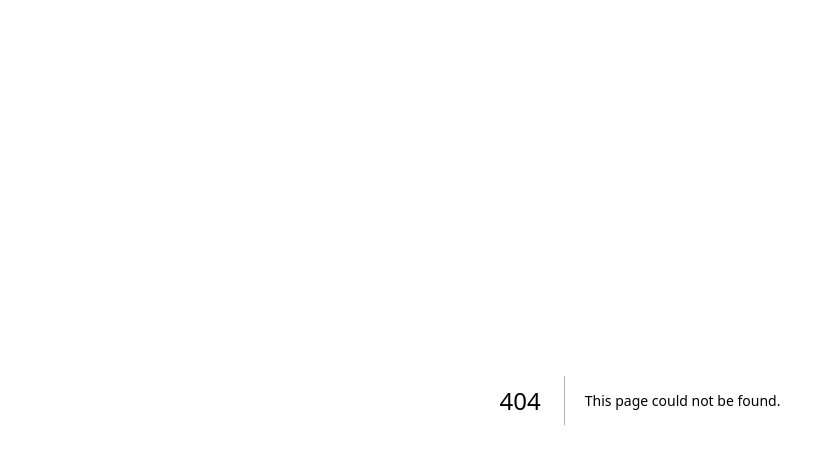
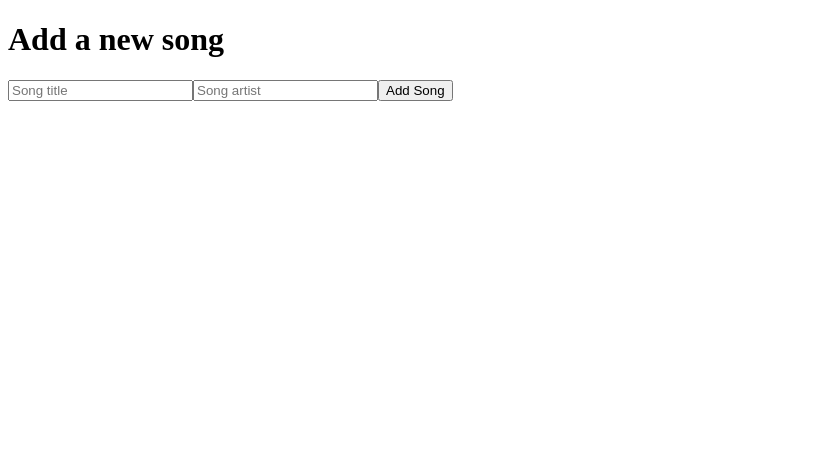
Before and after one commit to alonemanuel/arkivis, a Next.js app in the folder frontend/: page /music in a window 1280 px wide. Before the commit this address had no page. Shown: the top 464 px of the page, without its empty margins (0-835 px from the left). Built offline with nearby package versions, Linux system fonts and the light colour scheme.

Commit message:
Add a basic homepage and a basic form sending

```diff
--- a/frontend/src/app/page.tsx
+++ /dev/null
@@ -1,9 +0,0 @@
-const Home: React.FC = () => {
-  return (
-    <div>
-      <h1>Hello world from Arkivis!</h1>
-    </div>
-  );
-};
-
-export default Home;
--- /dev/null
+++ b/frontend/src/pages/api/songs.ts
@@ -0,0 +1,29 @@
+import { NextApiRequest, NextApiResponse } from "next";
+
+// Define an interface for the request body
+interface SongRequestBody {
+  title: string;
+  artist: string;
+}
+
+// Define an interface for the API response
+interface SongAPIResponse {
+  success: boolean;
+  message: string;
+}
+
+export default async function handler(
+  req: NextApiRequest,
+  res: NextApiResponse<SongAPIResponse>
+) {
+  if (req.method === "POST") {
+    const { title, artist }: SongRequestBody = req.body;
+
+    // Save the song to your data base here
+    console.log(`Adding song: ${title} by ${artist}`);
+    res.status(200).json({ success: true, message: "Song added successfully" });
+  } else {
+    res.setHeader('Allow', ['POST']);
+    res.status(405).end(`Method ${req.method} Not Allowed`);
+  }
+}
--- /dev/null
+++ b/frontend/src/pages/music.tsx
@@ -0,0 +1,72 @@
+import { FC, FormEvent, useState } from "react";
+
+interface SongFormState {
+  title: string;
+  artist: string;
+}
+
+interface APIResponse {
+  success: boolean;
+  message: string;
+}
+
+const Music: FC = () => {
+  const [formState, setFormState] = useState<SongFormState>({
+    title: "",
+    artist: "",
+  });
+
+  const handleSubmit = async (event: FormEvent) => {
+    event.preventDefault();
+
+    // Call your backend API to store the song
+    const response = await fetch("/api/songs", {
+      method: "POST",
+      headers: {
+        "Content-Type": "application/json",
+      },
+      body: JSON.stringify(formState),
+    });
+
+    const data: APIResponse = await response.json();
+
+    if (data.success) {
+      console.log(data.message);
+      // Reset form state or give user feedback
+      setFormState({ title: "", artist: "" });
+    }
+  };
+
+  return (
+    <div>
+      <h1>Add a new song</h1>
+      <form onSubmit={handleSubmit}>
+        {/* Song Title input */}
+        <input
+          type="text"
+          value={formState.title}
+          onChange={(e) =>
+            setFormState({ ...formState, title: e.target.value })
+          }
+          placeholder="Song title"
+          required
+        />
+
+        {/* Song Artist input */}
+        <input
+          type="text"
+          value={formState.artist}
+          onChange={(e) =>
+            setFormState({ ...formState, artist: e.target.value })
+          }
+          placeholder="Song artist"
+          required
+        />
+
+        <button type="submit">Add Song</button>
+      </form>
+    </div>
+  );
+};
+
+export default Music;
```
Also changed, not shown: frontend/src/pages/index.tsx (added, +13 -0 lines), 1 other file (tests, documents, lock files or other folders).
